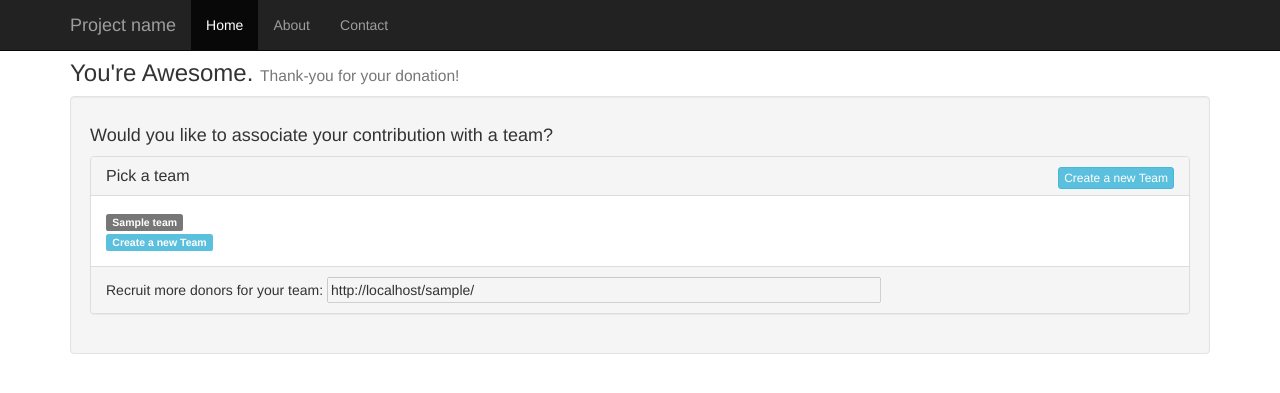
After one commit to toast38coza/FlashGiving, a Django app: page /00000000-0000-0000-0000-000000000001/success/ in a window 1280 px wide. The commit adds this page. Shown: the top 393 px of the page. Run offline with Django 3.2, Linux system fonts and the light colour scheme; tables that the repository leaves empty hold one stand-in row (values such as "Sample post"); parts of the project's set-up code (start-up, migrations or seed data) failed here and were passed over; some libraries are stand-ins or nearby versions.

Commit message:
mechanics working for creating teams, choosing teams etc. Adds API

```diff
--- /dev/null
+++ b/campaign/forms.py
@@ -0,0 +1,12 @@
+from django import forms
+from .models import Team
+
+
+class TeamForm(forms.ModelForm):
+    widgets = {
+        'campaign': forms.HiddenInput(),
+    }
+    campaign = forms.CharField(widget=forms.HiddenInput())
+    class Meta:
+        model = Team
+        fields = ['name', 'campaign']
--- a/campaign/models.py
+++ b/campaign/models.py
@@ -3,6 +3,7 @@ from django.utils import timezone
 from django.utils.text import slugify
 from django.conf import settings
 from autoslug import AutoSlugField
+from django.core.urlresolvers import reverse
 
 import json, uuid
 
@@ -68,6 +69,9 @@ class Campaign(models.Model):
     def __str__(self):
         return self.name
 
+    def get_absolute_url(self):
+        return reverse('campaign_detail', args=[self.pk])
+
     def get_active(self):
         return Campaign.objects.filter(status='active')
 
--- a/campaign/static/js/main.js
+++ b/campaign/static/js/main.js
@@ -1,11 +1,41 @@
-var Campaign = {
+var AjaxForm = {
+
 	init : function () {
+		$("[data-form]").on('submit', function(e){
+			e.preventDefault();
 
+			var frm = $(this);
+			var btn = $("[type='submit']", frm);
+			var url = frm.attr('action');
+
+			btn.attr('disabled', 'disabled')
+
+			btn.button('loading');
+
+			$.post(url, frm.serializeArray(), function (data){
+				console.log(data);
+				btn.removeAttr('disabled')
+				btn.button('reset');
+				window[frm.data('onsuccess')](data);
+			});
+		});
+	},
+
+	test : function () {
+		console.log('test');
 	}
+};
 
+var AjaxLink = {
 
+	init : function () {
+		$("[data-link]").on('click', function (el) {
+			el.preventDefault();
+
+		});
+	}
 };
 
 $(document).ready(function (){
-	Campaign.init();
+	AjaxForm.init();
 });
--- a/campaign/templates/base.html
+++ b/campaign/templates/base.html
@@ -56,5 +56,9 @@
     <script src="https://ajax.googleapis.com/ajax/libs/jquery/1.11.3/jquery.min.js"></script>
     <!-- Latest compiled and minified JavaScript -->
     <script src="https://maxcdn.bootstrapcdn.com/bootstrap/3.3.6/js/bootstrap.min.js" integrity="sha384-0mSbJDEHialfmuBBQP6A4Qrprq5OVfW37PRR3j5ELqxss1yVqOtnepnHVP9aJ7xS" crossorigin="anonymous"></script>
+
+    <script src="{% static "js/main.js" %}" ></script>
+    {% block "js" %}{% endblock %}
+
   </body>
 </html>
--- a/campaign/templates/campaign/components/payfast_button.html
+++ b/campaign/templates/campaign/components/payfast_button.html
@@ -18,7 +18,7 @@ custom:
 {% else %}
 <input type="hidden" name="amount" value="{{amount}}">
 {% endif %}
-<input type="hidden" name="return_url" value="http://{{SITE.domain}}{% url 'campaign_detail' campaign.slug %}?amount={{amount}}">
+<input type="hidden" name="return_url" value="http://{{SITE.domain}}{% url 'campaign_detail' campaign.slug %}/success/?amount={{amount}}">
 <input type="hidden" name="cancel_url" value="http://{{SITE.domain}}{% url 'campaign_detail' campaign.slug %}">
 <button type="submit" class="btn {{btn_classes}}">{{btn_text|default:"Donate"}}</button>
 </form>
--- /dev/null
+++ b/campaign/templates/campaign/transaction_detail.html
@@ -0,0 +1,110 @@
+{% extends 'base.html' %}
+{% load bootstrap3 %}
+
+{% block 'content' %}
+<h3>You're Awesome. <small>Thank-you for your donation!</small></h3>
+<div class="well">
+	<h4>Would you like to associate your contribution with a team? </h4>
+
+	<div class="panel panel-default">
+	  <div class="panel-heading">
+	    <h3 class="panel-title">
+	    	<button
+	    		data-toggle="modal" data-target="#new-team-modal"
+	    		class='btn btn-xs pull-right btn-info' >Create a new Team</button>
+	    	Pick a team
+	    </h3>
+	  </div>
+	  <div class="panel-body">
+	  	<div id="team-list" >
+		    {% for team in teams %}
+			    <a data-href="/api/transactions/{{transaction.pk}}/"
+			    	data-team="{{team.pk}}"
+			    	class='team label label-default'>{{team.name}}</a>
+			{% endfor %}
+		</div>
+		<a
+			data-toggle="modal" data-target="#new-team-modal"
+			class='team label label-info'>Create a new Team</a>
+	  </div>
+	  <div class="panel-footer">
+	  	Recruit more donors for your team: <input
+	  		id='promote-url'
+	  		data-base='http://{{SITE.domain}}{% url 'campaign_detail' campaign.slug %}'
+	  		value='http://{{SITE.domain}}{% url 'campaign_detail' campaign.slug %}'
+	  		type='text' size=65 disabled />
+	  </div>
+	</div>
+
+</div>
+
+{% endblock %}
+
+{% block "js" %}
+{{block.super}}
+<script>
+function setTeam(e) {
+	e.preventDefault();
+	var lnk = $(this);
+	$("#team-list .team")
+		.addClass('label-default')
+		.removeClass('label-success');
+	lnk
+		.addClass('label-success')
+		.removeClass('label-default');
+
+	var promoteTxt = $("#promote-url");
+	var url = promoteTxt.data('base') + '?team=' + lnk.data('team');
+	promoteTxt.val(url);
+
+	$.ajax({
+		url: lnk.data('href'),
+		type : 'PATCH',
+		data: {'team': lnk.data('team')}
+	});
+
+}
+function teamCreated(data) {
+	var newTeam = $( ".team:first" ).clone();
+	newTeam.data('team', data.id)
+		.text(data.name)
+		.appendTo("#team-list");
+
+	$('#new-team-modal').modal('hide');
+}
+$(document).ready(function (){
+	$("#team-list").on('click', '.team', setTeam);
+})
+</script>
+<div id="new-team-modal" class="modal fade" tabindex="-1" role="dialog">
+  <div class="modal-dialog">
+  	<form
+		action="/api/teams/"
+		data-form="ajax"
+		data-loading="Creating team.."
+		data-onsuccess="teamCreated"
+		data-onfail=""
+		method="post" class='form' >
+    <div class="modal-content">
+      <div class="modal-header">
+        <button type="button" class="close" data-dismiss="modal" aria-label="Close"><span aria-hidden="true">&times;</span></button>
+        <h4 class="modal-title">Add a new Team</h4>
+      </div>
+      <div class="modal-body">
+
+		  {% csrf_token %}
+		  {% bootstrap_form team_form %}
+      </div>
+      <div class="modal-footer">
+        <button type="button" class="btn btn-default" data-dismiss="modal">Close</button>
+		<button
+			data-loading-text="Creating team..."
+			type="submit" class="btn btn-primary">Create Team</button>
+
+      </div>
+    </div><!-- /.modal-content -->
+    </form><!-- /form -->
+  </div><!-- /.modal-dialog -->
+</div><!-- /.modal -->
+
+{% endblock %}
--- a/campaign/urls.py
+++ b/campaign/urls.py
@@ -1,7 +1,8 @@
 from django.conf.urls import url, include
-from .views import CampaignList, CampaignDetail
+from .views import CampaignList, CampaignDetail, DonationSuccess
 
 urlpatterns = [
     url(r'^$', CampaignList.as_view(), name='campaign_list'),
+    url(r'^(?P<pk>[\w-]+)/success/$', DonationSuccess.as_view(), name='transaction_detail'),
     url(r'^(?P<slug>[\w-]+)/$', CampaignDetail.as_view(), name='campaign_detail'),
 ]
--- a/campaign/views.py
+++ b/campaign/views.py
@@ -1,6 +1,8 @@
 from django.shortcuts import render
 from django.views.generic import ListView, DetailView
+from django.views.generic.edit import FormView
 from .models import Campaign, Team, Transaction
+from .forms import TeamForm
 
 class CampaignList(ListView):
     model = Campaign
@@ -12,14 +14,25 @@ class CampaignDetail(DetailView):
 
     def get_context_data(self, **kwargs):
 
-    	context = super(CampaignDetail, self).get_context_data(**kwargs)
-
-    	transaction_id = self.request.GET.get('transaction_id', None)
-    	teams = Team.objects.filter(campaign=self.object.id)
-
-    	if transaction_id:
-    		transaction = Transaction.objects.get(id=transaction_id)
-    		context['transaction'] = transaction
-    		context['teams'] = teams
+        context = super(CampaignDetail, self).get_context_data(**kwargs)
 
         return context
+
+class DonationSuccess(DetailView):
+
+    model = Transaction
+
+    def get_context_data(self, **kwargs):
+
+        context = super(DonationSuccess, self).get_context_data(**kwargs)
+        transaction = self.object
+        campaign = self.object.campaign
+        teams = Team.objects.filter(campaign=campaign)
+        initial_data = {'campaign': campaign.pk}
+
+        context['transaction'] = transaction
+        context['teams'] = teams
+        context['campaign'] = campaign
+        context['team_form'] = TeamForm(initial=initial_data)
+
+        return context
--- a/flashgiving/settings.py
+++ b/flashgiving/settings.py
@@ -40,7 +40,8 @@ INSTALLED_APPS = [
 
     'campaign',
 
-    'rest_framework'
+    'rest_framework',
+    'bootstrap3',
 ]
 
 MIDDLEWARE_CLASSES = [
@@ -126,6 +127,9 @@ USE_TZ = True
 STATIC_URL = '/static/'
 STATIC_ROOT = 'static'
 
+REST_FRAMEWORK = {
+    'DEFAULT_FILTER_BACKENDS': ('rest_framework.filters.DjangoFilterBackend',)
+}
 
 GATEWAY_BACKENDS = [('payfast','PayFast'),]
 GATEWAYS = {
--- a/requirements.txt
+++ b/requirements.txt
@@ -2,3 +2,5 @@ django
 gunicorn
 django-autoslug
 djangorestframework
+django-bootstrap3
+django-filter
```
Also changed, not shown: campaign/api.py (+30 -6 lines), campaign/templates/campaign/campaign_detail.html (+1 -51 lines), campaign/tests.py (+7 -1 lines).
